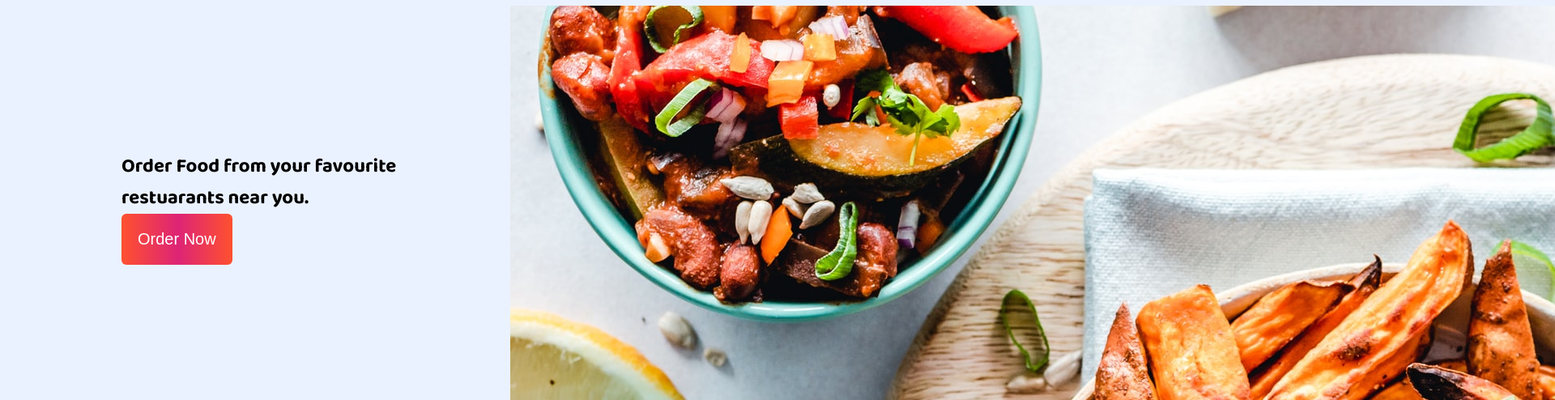
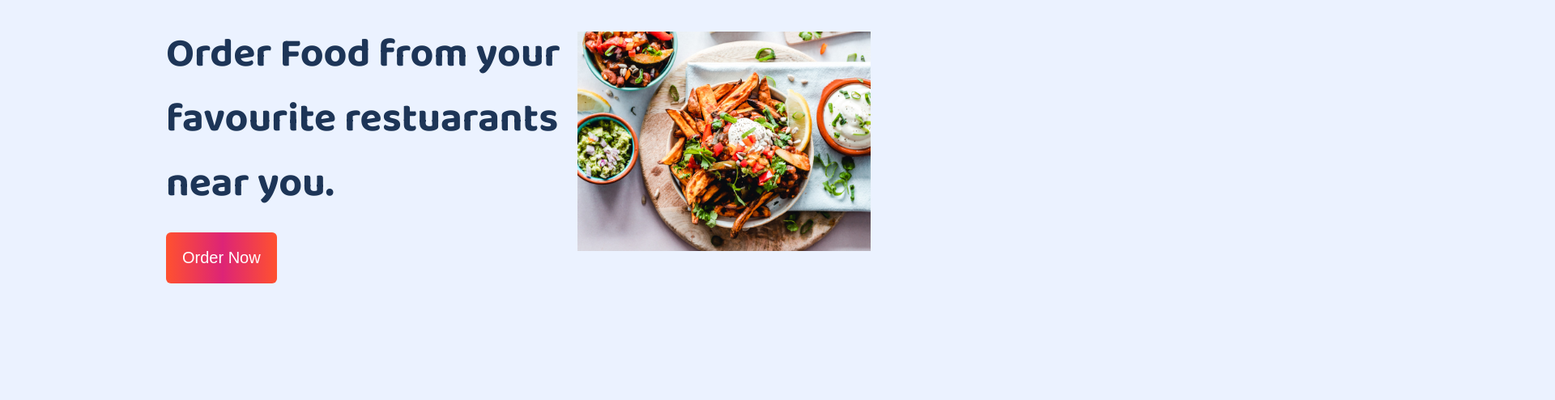
Before and after one commit to gousia-02/Zomato_HTML-CSS, a plain HTML site: page index.html in a window 1280 px wide. Shown: the part 122-616 px from the top of the page at 81% size, 1920 px wide, since content can reach past the window. Drawn offline with Linux system fonts and the light colour scheme.

Commit message:
Hero completed

```diff
--- a/style.css
+++ b/style.css
@@ -3,20 +3,18 @@
                 padding: 0;
                 box-sizing: border-box;
             }
-
-
             /*Globak*/
 
             body {
                 font-family: "Baloo 2", sanserif;
                 background-color: #ebf2ff;
+                overflow-x: hidden;
             }
 
             .navbar {
                 display: flex;
                 justify-content: space-around;
                 align-items: center;
-    overflow-x: hidden;
             }
 
             .button__primary {
@@ -25,6 +23,13 @@ body {
                 padding: 12px;
                 border: none;
                 border-radius: 6px;
+                cursor: pointer;
+            }
+
+            .container {
+                width: 100%;
+                margin: 0 auto;
+                padding: 0 15px;
             }
 
             .navbar__brand {
@@ -35,18 +40,22 @@ body {
                 width: 100%;
             }
 
-.container {
-    width: 100%;
-    margin: 0 auto;
-    padding: 0 15px;
-}
-
             .hero__container {
                 width: 100%;
             }
 
             .hero__image__container {
                 width: 100%;
+            }
+
+            .hero__image {
+                width: 100%;
+            }
+
+            .hero__text {
+                font-size: 30px;
+                color: #1d3557;
+                margin: 20px 0;
             }
 
             @media (min-width:768px) {
@@ -58,8 +67,8 @@ body {
                     width: 150px;
                 }
                 .button__primary {
-        padding: 20px;
-        font-size: 15px;
+                    padding: 12px 20px;
+                    font-size: 20px;
                 }
                 .hero__container {
                     display: flex;
@@ -93,12 +102,13 @@ body {
 
             @media (min-width: 1020px) {
                 .container {
-        max-width: 1010px;
+                    max-width: 900px;
                 }
-    .hero__image__container {
-        width: 500px;
-        height: 500px;
+                .hero__text {
+                    font-size: 50px;
+                }
+                @media (min-width:1400px) {
+                    .container {
+                        max-width: 1250px;
                     }
                 }
-
-@media (min-width: 1400px) {}
```
Lines whose indentation alone changed are shown as unchanged.
